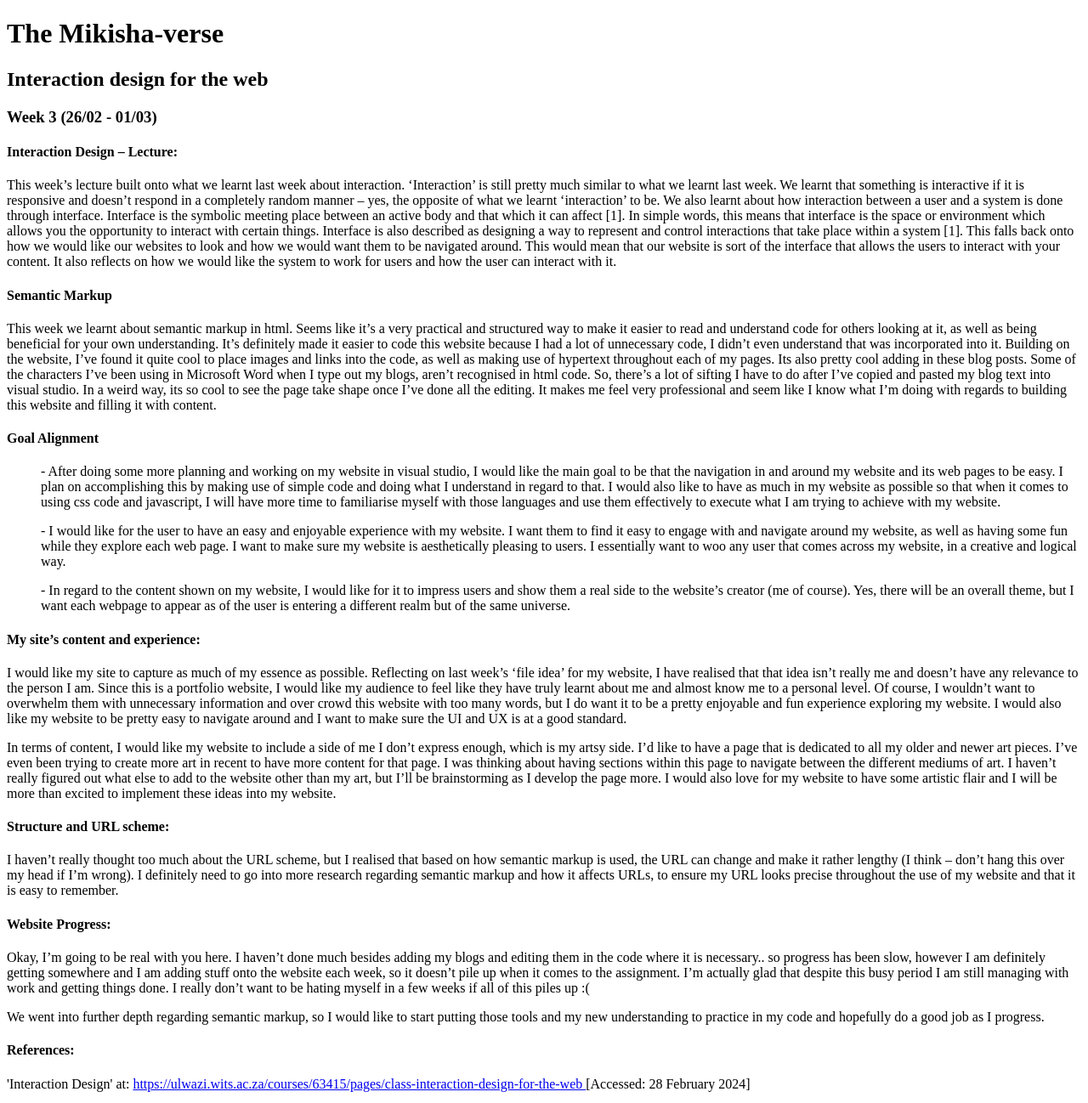
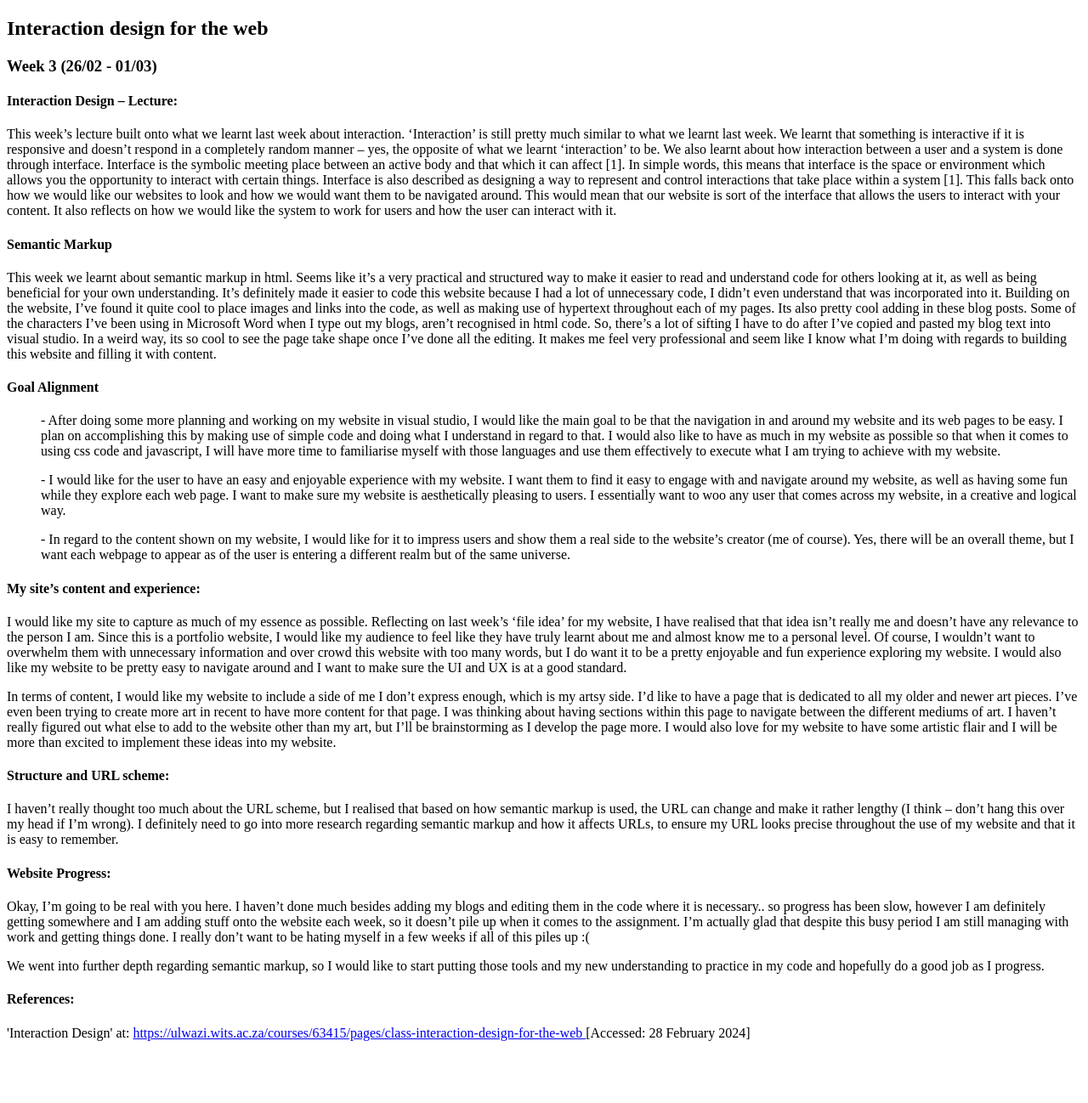
Before and after one commit to Wits-Digital-Arts-Interactive-Media/WSOA3028A_2426761, a plain HTML site: page blogs/week3.html in a window 1280 px wide. Shown: the whole page at 85% size. After the commit the page ends 1241 px from the top, so only its background shows below. Drawn offline with Linux system fonts and the light colour scheme.

Commit message:
Just sorting out formatting on blogs

```diff
--- a/blogs/week3.html
+++ b/blogs/week3.html
@@ -10,14 +10,11 @@
 </head>
 <body>
 	<header>
-		<h1> <b> The Mikisha-verse </b> </h1>
 		<nav></nav>
 	</header>
 	<article>
-		<section>
 			<h2>Interaction design for the web</h2>
 			<h3>Week 3 (26/02 - 01/03)</h3>
-		</section>
 		<section>
 			<p>
 				<h4>Interaction Design – Lecture:</h4>
@@ -30,8 +27,6 @@
 				want them to be navigated around. This would mean that our website is sort of the interface that allows the users to interact with your
 				content. It also reflects on how we would like the system to work for users and how the user can interact with it.
 			</p>
-		</section>
-		<section>
 			<p>
 				<h4>Semantic Markup</h4>
 				This week we learnt about semantic markup in html. Seems like it’s a very practical and structured way to make it easier to read and
@@ -43,8 +38,6 @@
 				cool to see the page take shape once I’ve done all the editing. It makes me feel very professional and seem like I know what I’m doing with
 				regards to building this website and filling it with content.
 			</p>
-		</section>
-		<section>
 			<p>
 				<h4>Goal Alignment</h4>
 				<ul>
@@ -63,8 +56,6 @@
 					the same universe.
 				</ul>
 			</p>
-		</section>
-		<section>
 			<h4>My site’s content and experience:</h4>
 			<p>
 				I would like my site to capture as much of my essence as possible. Reflecting on last week’s ‘file idea’ for my website, I have realised
@@ -81,16 +72,12 @@
 				what else to add to the website other than my art, but I’ll be brainstorming as I develop the page more. I would also love for my website to
 				have some artistic flair and I will be more than excited to implement these ideas into my website.
 			</p>
-		</section>
-		<section>
 			<p>
 				<h4>Structure and URL scheme:</h4>
 				I haven’t really thought too much about the URL scheme, but I realised that based on how semantic markup is used, the URL can change and
 				make it rather lengthy (I think – don’t hang this over my head if I’m wrong). I definitely need to go into more research regarding semantic
 				markup and how it affects URLs, to ensure my URL looks precise throughout the use of my website and that it is easy to remember.
 			</p>
-		</section>
-		<section>
 			<p>
 				<h4>Website Progress:</h4>
 				Okay, I’m going to be real with you here. I haven’t done much besides adding my blogs and editing them in the code where it is necessary..
```
Also changed, not shown: blogs/blogs.html (+1 -0 lines), blogs/week1.html (+0 -3 lines), blogs/week10.html (+0 -3 lines), blogs/week2.html (+0 -3 lines), blogs/week4.html (+0 -3 lines), blogs/week6.html (+0 -7 lines), blogs/week8.html (+0 -3 lines), blogs/week9.html (+0 -3 lines).
